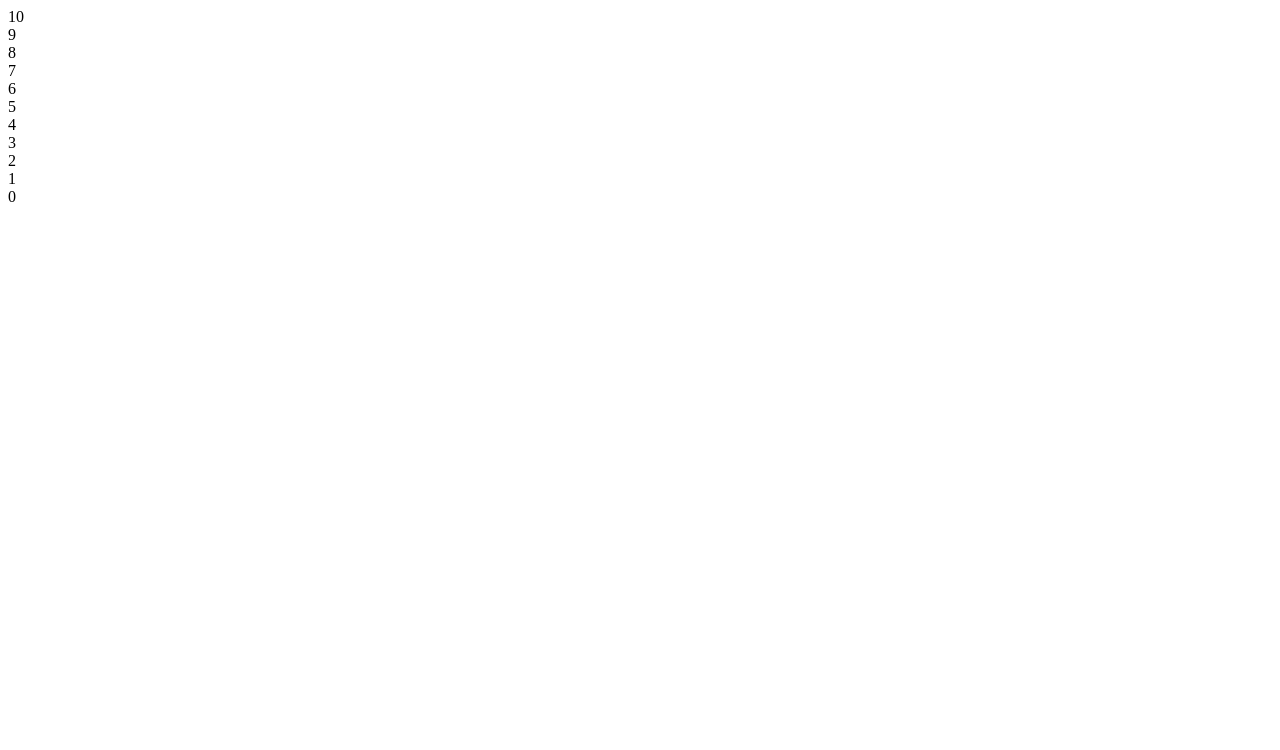
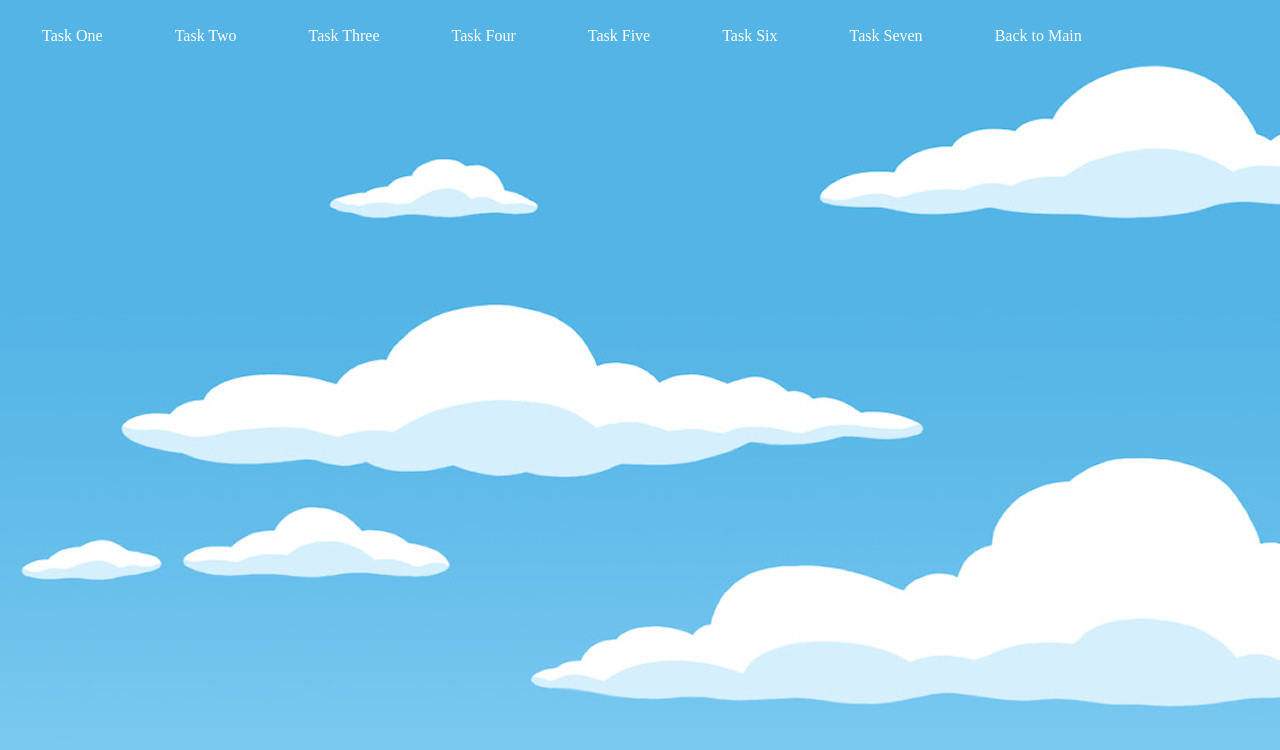
Before and after one commit to Kryhowetsky/JS-E, a plain HTML site: page haha/ha.html in a window 1280 px wide. Drawn offline with Linux system fonts and the light colour scheme.

Commit message:
add task 1 from category haha

```diff
--- a/haha/ha.html
+++ b/haha/ha.html
@@ -3,22 +3,20 @@
 <head>
     <meta charset="UTF-8">
     <title>Haha</title>
+    <link rel="stylesheet" type="text/css" href="stylehaha.css">
 </head>
 <body>
-<div id="output"></div>
+<div class="wrap">
 
+    <a href="html/one.html" class="button">Task One</a>
+    <a href="#" class="button">Task Two</a>
+    <a href="#" class="button">Task Three</a>
+    <a href="#" class="button">Task Four</a>
+    <a href="#" class="button">Task Five</a>
+    <a href="#" class="button">Task Six</a>
+    <a href="#" class="button">Task Seven</a>
+    <a href="../index.html" class="button">Back to Main</a>
 
-
-<script>
-
-    var output =  "";
-    for(var i = 10; i >= 0; i--) {
-        output+=i;
-        output+='<br>';
-    };
-
-    var outputContainer=document.getElementById("output");
-    outputContainer.innerHTML = output;
-</script>
+</div>
 </body>
 </html>
--- /dev/null
+++ b/haha/stylehaha.css
@@ -0,0 +1,19 @@
+
+body{
+    background-image: url("../img/Clouds.jpg");
+}
+
+
+
+.button {
+    background-color: #54b4e6;
+    border: none;
+    color: white;
+    padding: 15px 32px;
+    text-align: center;
+    text-decoration: none;
+    display: inline-block;
+    font-size: 16px;
+    margin: 4px 2px;
+    cursor: pointer;
+}
--- /dev/null
+++ b/haha/styles/style-one.css
@@ -0,0 +1,28 @@
+
+body {
+    font-family: "Comic Sans MS", sans-serif;
+    background: #54b4e6;
+}
+
+h3 {
+    text-align: center;
+    color: white;
+    font-size: 28px;
+}
+
+.button {
+    background-color: #54b4e6;
+    border: none;
+    color: white;
+    padding: 15px 32px;
+    text-align: center;
+    text-decoration: none;
+    display: inline-block;
+    font-size: 16px;
+    margin: 4px 2px;
+    cursor: pointer;
+}
+
+.wrap {
+   text-align: center;
+}
```
Also changed, not shown: haha/html/five.html (added, +10 -0 lines), haha/html/four.html (added, +10 -0 lines), haha/html/one.html (added, +18 -0 lines), haha/html/seven.html (added, +10 -0 lines), haha/html/six.html (added, +10 -0 lines), haha/html/three.html (added, +10 -0 lines), haha/html/two.html (added, +10 -0 lines), haha/js/one.js (added, +12 -0 lines), img/Clouds.jpg (added).
